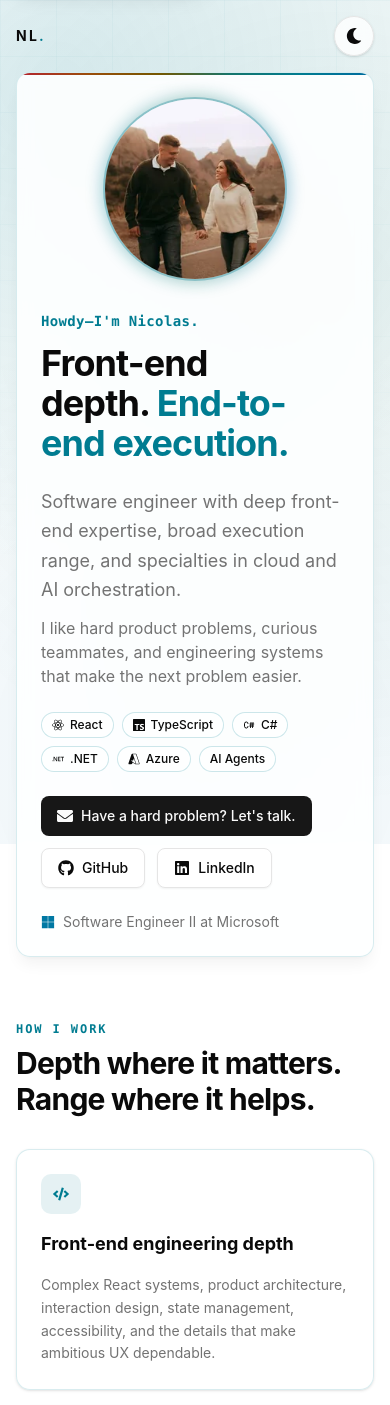
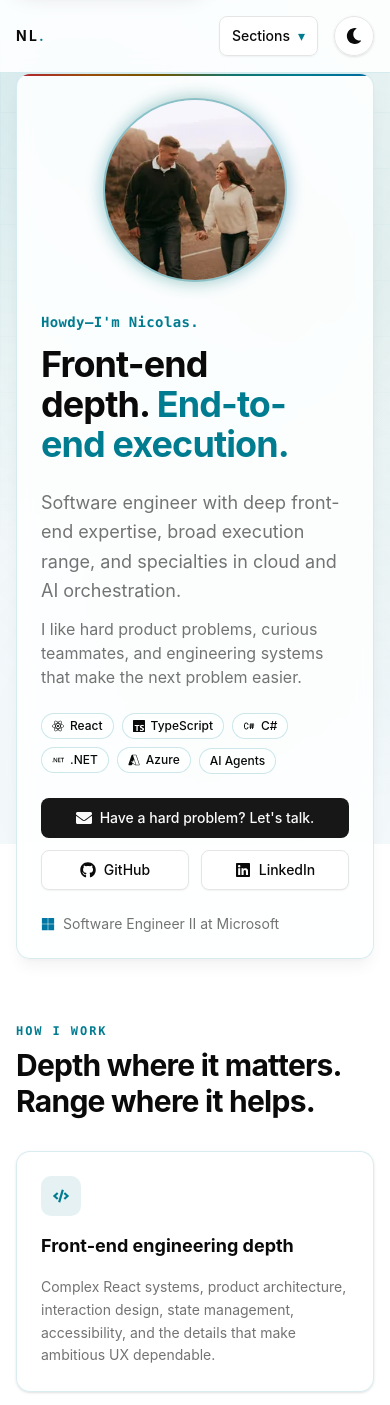
Before and after one commit to NicL9923/NicL9923.github.io, a React (Vite) app: page / in a window 390 px wide. Shown: the top 1405 px of the page. Built offline with nearby package versions, Linux system fonts and the light colour scheme.

Commit message:
Improve mobile portfolio navigation

```diff
--- a/src/App.tsx
+++ b/src/App.tsx
@@ -3,6 +3,7 @@ import AboutMe from './components/AboutMe';
 import AmbientBackground from './components/AmbientBackground';
 import BootSequence from './components/BootSequence';
 import LightDarkModeToggle from './components/controls/LightDarkModeToggle';
+import MobileNavigation from './components/controls/MobileNavigation';
 
 const BOOT_SESSION_KEY = 'nicolas-layne-portfolio-booted';
 
@@ -34,10 +35,10 @@ const App = () => {
           Skip to main content
         </a>
 
-        <header className="mx-auto flex w-full max-w-6xl items-center justify-between gap-4 px-4 py-4 sm:px-6 lg:px-8">
+        <header className="sticky top-0 z-40 mx-auto flex w-full max-w-6xl items-center justify-between gap-4 border-b border-arc-cyan/15 bg-background/90 px-4 py-4 backdrop-blur-sm sm:static sm:border-b-0 sm:bg-transparent sm:px-6 sm:backdrop-blur-none lg:px-8">
           <a
             href="#main-content"
-            className="text-sm font-bold tracking-[0.16em] text-foreground"
+            className="-m-2 rounded-md p-2 text-sm font-bold tracking-[0.16em] text-foreground"
             aria-label="Nicolas Layne, home"
           >
             NL<span className="text-arc-cyan">.</span>
@@ -65,6 +66,7 @@ const App = () => {
               Team impact
             </a>
           </nav>
+          <MobileNavigation />
           <LightDarkModeToggle />
         </header>
         <AboutMe />
--- a/src/components/AboutMe.tsx
+++ b/src/components/AboutMe.tsx
@@ -57,10 +57,10 @@ const AboutMe = () => {
                   </p>
                 </div>
 
-                <div className="flex flex-wrap gap-2" aria-label="Core toolkit">
+                <ul className="flex flex-wrap gap-2" aria-label="Core toolkit">
                   {toolkit.map(({ label, icon: Icon }) => (
+                    <li key={label}>
                       <Badge
-                      key={label}
                         variant="secondary"
                         className="gap-1.5 border border-arc-cyan/20 bg-background/70 px-2.5 py-1 text-xs text-foreground"
                       >
@@ -69,17 +69,27 @@ const AboutMe = () => {
                         ) : null}
                         {label}
                       </Badge>
+                    </li>
                   ))}
-                </div>
+                </ul>
 
-                <div className="flex flex-wrap gap-3">
-                  <Button asChild size="lg">
+                <div className="flex w-full min-w-0 flex-wrap gap-3 sm:w-auto">
+                  <Button
+                    asChild
+                    size="lg"
+                    className="h-auto min-h-10 w-full whitespace-normal px-4 text-center sm:w-auto sm:px-6"
+                  >
                     <a href="mailto:nicl9923@gmail.com">
                       <FaEnvelope aria-hidden="true" />
                       Have a hard problem? Let&apos;s talk.
                     </a>
                   </Button>
-                  <Button asChild variant="outline" size="lg">
+                  <Button
+                    asChild
+                    variant="outline"
+                    size="lg"
+                    className="min-w-0 flex-1 px-4 sm:flex-none sm:px-6"
+                  >
                     <a
                       href="https://github.com/NicL9923"
                       target="_blank"
@@ -90,7 +100,12 @@ const AboutMe = () => {
                       GitHub
                     </a>
                   </Button>
-                  <Button asChild variant="outline" size="lg">
+                  <Button
+                    asChild
+                    variant="outline"
+                    size="lg"
+                    className="min-w-0 flex-1 px-4 sm:flex-none sm:px-6"
+                  >
                     <a
                       href="https://linkedin.com/in/nicolas-layne/"
                       target="_blank"
--- a/src/components/CurrentRole.tsx
+++ b/src/components/CurrentRole.tsx
@@ -103,7 +103,7 @@ const CurrentRole = () => {
       <section
         id="capabilities"
         aria-labelledby="capabilities-heading"
-        className="scroll-mt-6"
+        className="scroll-mt-24 sm:scroll-mt-6"
       >
         <div className="mb-8 max-w-2xl">
           <p className="section-kicker">How I work</p>
@@ -130,7 +130,11 @@ const CurrentRole = () => {
         </div>
       </section>
 
-      <section id="work" aria-labelledby="work-heading" className="scroll-mt-6">
+      <section
+        id="work"
+        aria-labelledby="work-heading"
+        className="scroll-mt-24 sm:scroll-mt-6"
+      >
         <div className="mb-8 max-w-2xl">
           <p className="section-kicker">Selected work</p>
           <h2 id="work-heading" className="section-heading">
@@ -222,7 +226,7 @@ const CurrentRole = () => {
       <section
         id="multiplier"
         aria-labelledby="multiplier-heading"
-        className="scroll-mt-6"
+        className="scroll-mt-24 sm:scroll-mt-6"
       >
         <div className="mb-8 max-w-3xl">
           <p className="section-kicker">Team multiplier</p>
@@ -271,7 +275,7 @@ const CurrentRole = () => {
       <section
         id="contact"
         aria-labelledby="contact-heading"
-        className="scroll-mt-6"
+        className="scroll-mt-24 sm:scroll-mt-6"
       >
         <Card className="contact-card gap-0 overflow-hidden py-0">
           <div className="h-0.5 rainbow-border" />
--- /dev/null
+++ b/src/components/controls/MobileNavigation.tsx
@@ -0,0 +1,41 @@
+import type { MouseEvent } from 'react';
+
+const sections = [
+  { href: '#capabilities', label: 'Capabilities' },
+  { href: '#work', label: 'Work' },
+  { href: '#multiplier', label: 'Team impact' },
+] as const;
+
+const closeMenu = (event: MouseEvent<HTMLAnchorElement>) => {
+  event.currentTarget.closest('details')?.removeAttribute('open');
+};
+
+const MobileNavigation = () => {
+  return (
+    <details className="relative ml-auto sm:hidden">
+      <summary className="flex min-h-10 cursor-pointer list-none items-center rounded-md border bg-background/80 px-3 text-sm font-medium shadow-xs focus-visible:outline-none focus-visible:ring-2 focus-visible:ring-ring focus-visible:ring-offset-2 focus-visible:ring-offset-background [&::-webkit-details-marker]:hidden">
+        Sections
+        <span aria-hidden="true" className="ml-2 text-arc-cyan">
+          ▾
+        </span>
+      </summary>
+      <nav
+        aria-label="Mobile navigation"
+        className="absolute top-[calc(100%+0.5rem)] right-0 z-50 grid min-w-44 overflow-hidden rounded-lg border border-arc-cyan/20 bg-background p-1 shadow-xl"
+      >
+        {sections.map(({ href, label }) => (
+          <a
+            key={href}
+            href={href}
+            onClick={closeMenu}
+            className="flex min-h-11 items-center rounded-md px-3 text-sm text-muted-foreground hover:bg-accent hover:text-foreground"
+          >
+            {label}
+          </a>
+        ))}
+      </nav>
+    </details>
+  );
+};
+
+export default MobileNavigation;
--- a/src/index.css
+++ b/src/index.css
@@ -209,7 +209,7 @@
   position: fixed;
   top: 1rem;
   left: 1rem;
-  z-index: 40;
+  z-index: 50;
   padding: 0.5rem 1rem;
   color: var(--foreground);
   background: var(--background);
```
Lines whose indentation alone changed are shown as unchanged.
